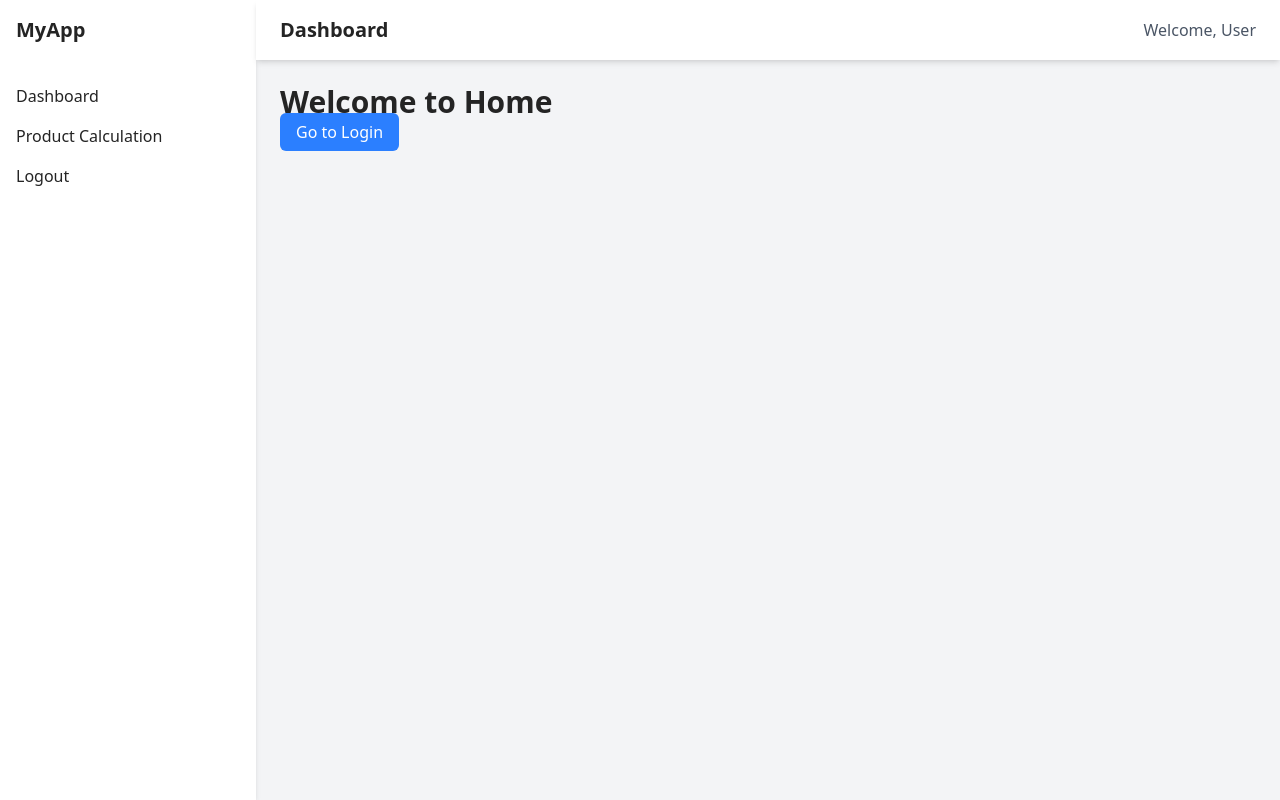
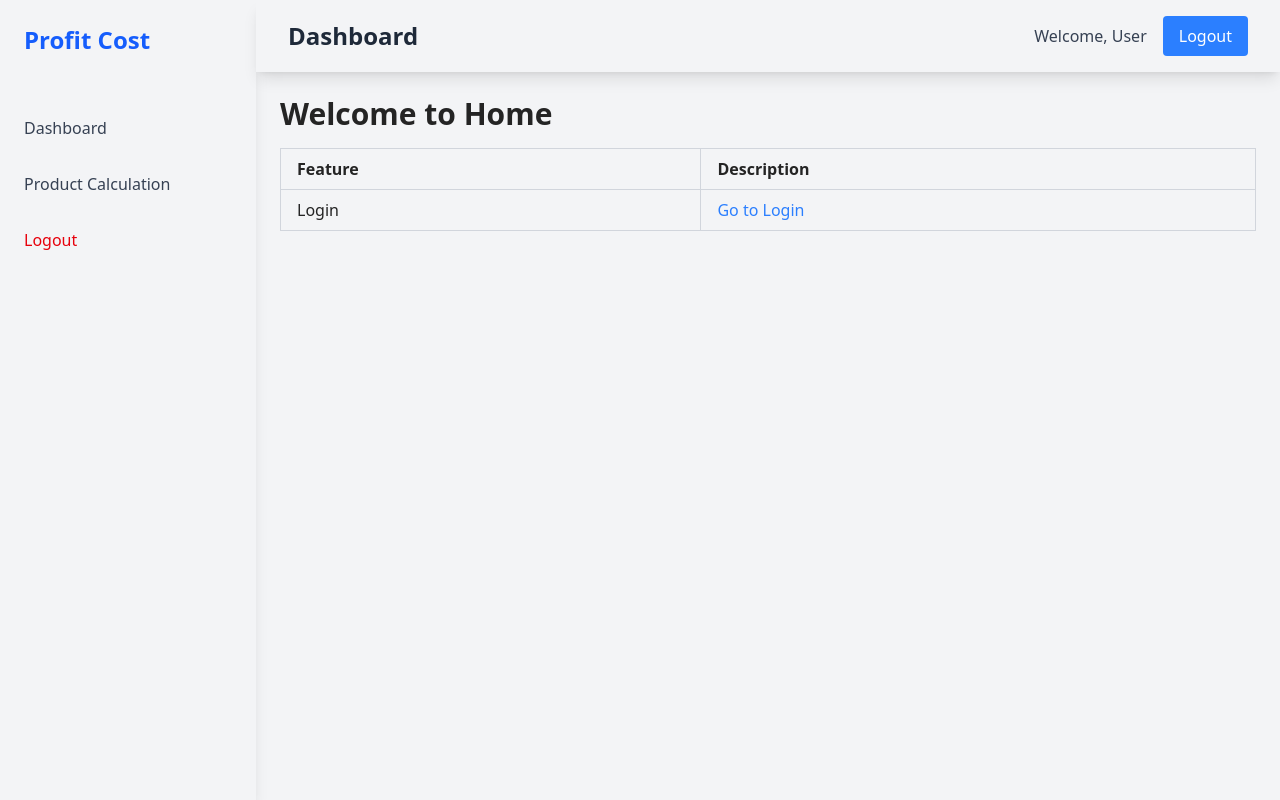
Before and after one commit to reyesginop04/profit-calculator-fe, a React (Vite) app: page /dashboard in a window 1280 px wide. Built offline with nearby package versions, Linux system fonts and the light colour scheme; no server answers; sample sign-in values are in the browser's storage.

Commit message:
refactor Sidebar and Topbar styles; update Dashboard layout with a feature table

```diff
--- a/src/layouts/Sidebar.tsx
+++ b/src/layouts/Sidebar.tsx
@@ -4,23 +4,27 @@ import { useAuth } from "../providers/AuthProvider";
 const Sidebar = () => {
   const { logout } = useAuth();
   return (
-    <aside className="w-64 bg-white shadow-md h-full">
-      <div className="p-4 text-xl font-bold">MyApp</div>
-      <nav className="mt-4">
-        <ul>
-          <li className="px-4 py-2 hover:bg-gray-200">
-            <Link to="/dashboard">Dashboard</Link>
+    <aside className="w-64 bg-gray-100 shadow-lg h-full flex flex-col">
+      <div className="p-6 text-2xl font-extrabold text-blue-600">Profit Cost</div>
+      <nav className="flex-1 mt-6">
+        <ul className="space-y-2">
+          <li>
+            <Link to="/dashboard" className="block px-6 py-3 rounded-lg hover:bg-blue-100 text-gray-700 font-medium">
+              Dashboard
+            </Link>
           </li>
-          <li className="px-4 py-2 hover:bg-gray-200">
-            <Link to="/settings">Product Calculation</Link>
+          <li>
+            <Link to="/settings" className="block px-6 py-3 rounded-lg hover:bg-blue-100 text-gray-700 font-medium">
+              Product Calculation
+            </Link>
           </li>
-          <li className="px-4 py-2 hover:bg-gray-200">
+          <li>
             <button
               onClick={() => {
                 logout();
                 window.location.href = "/"; // Redirect to login
               }}
-              className="w-full text-left cursor-pointer"
+              className="block w-full px-6 py-3 text-left rounded-lg hover:bg-red-100 text-red-600 font-medium"
             >
               Logout
             </button>
--- a/src/layouts/Topbar.tsx
+++ b/src/layouts/Topbar.tsx
@@ -1,9 +1,10 @@
 const Topbar = () => {
   return (
-    <header className="bg-white shadow-md py-4 px-6 flex justify-between items-center">
-      <h1 className="text-xl font-bold">Dashboard</h1>
-      <div className="flex items-center">
-        <span className="text-gray-600">Welcome, User</span>
+    <header className="bg-gray-100 shadow-lg py-4 px-8 flex justify-between items-center">
+      <h1 className="text-2xl font-semibold text-gray-800">Dashboard</h1>
+      <div className="flex items-center space-x-4">
+        <span className="text-gray-700">Welcome, User</span>
+        <button className="bg-blue-500 text-white px-4 py-2 rounded hover:bg-blue-600">Logout</button>
       </div>
     </header>
   );
--- a/src/pages/Dashboard.tsx
+++ b/src/pages/Dashboard.tsx
@@ -1,14 +1,29 @@
 import { Link } from "react-router-dom";
 
-const Home = () => {
+const Dashboard = () => {
   return (
     <>
-      <h1 className="text-3xl font-semibold">Welcome to Home</h1>
-      <Link to="/login" className="mt-4 px-4 py-2 bg-blue-500 text-white rounded-md hover:bg-blue-600">
-        Go to Login
-      </Link>
+      <h1 className="text-3xl font-semibold mb-4">Welcome to Home</h1>
+      <table className="table-auto border-collapse border border-gray-300 w-full text-left">
+        <thead>
+          <tr>
+            <th className="border border-gray-300 px-4 py-2">Feature</th>
+            <th className="border border-gray-300 px-4 py-2">Description</th>
+          </tr>
+        </thead>
+        <tbody>
+          <tr>
+            <td className="border border-gray-300 px-4 py-2">Login</td>
+            <td className="border border-gray-300 px-4 py-2">
+              <Link to="/login" className="text-blue-500 hover:underline">
+                Go to Login
+              </Link>
+            </td>
+          </tr>
+        </tbody>
+      </table>
     </>
   );
 };
 
-export default Home;
+export default Dashboard;
--- a/src/routes/routes.tsx
+++ b/src/routes/routes.tsx
@@ -1,9 +1,9 @@
 import { Navigate, Route, Routes } from "react-router-dom";
 import Dashboard from "../pages/Dashboard";
 import Login from "../pages/Login";
+import NotFound from "../pages/NotFound";
 import ProtectedRoute from "./ProtectedRoute";
 import PublicRoute from "./PublicRoute";
-import NotFound from "../pages/NotFound";
 
 const AppRoutes = () => {
   return (
```
